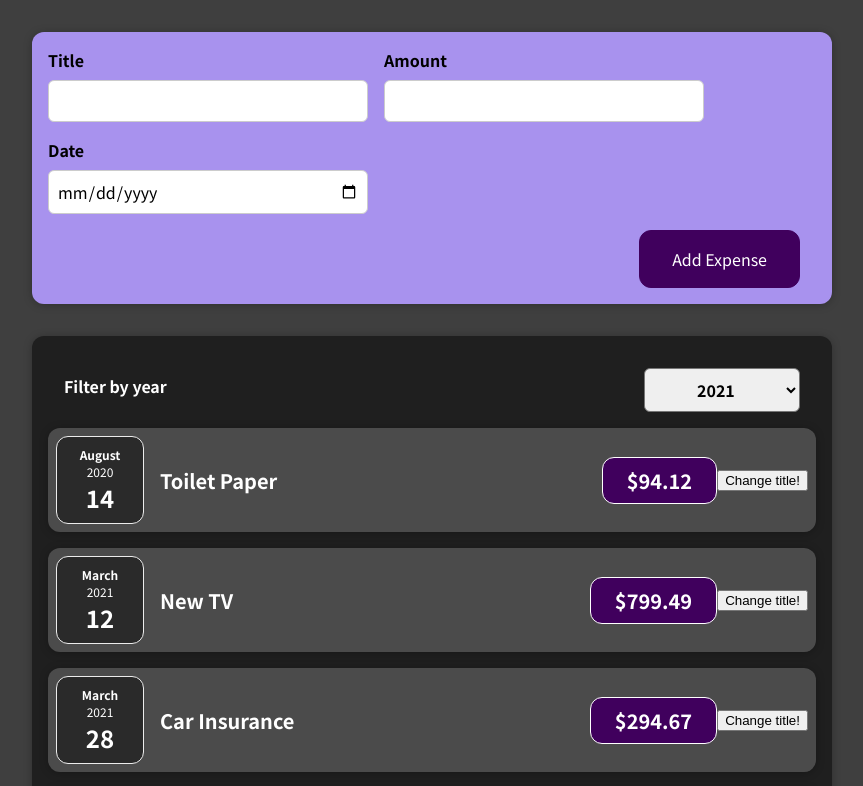
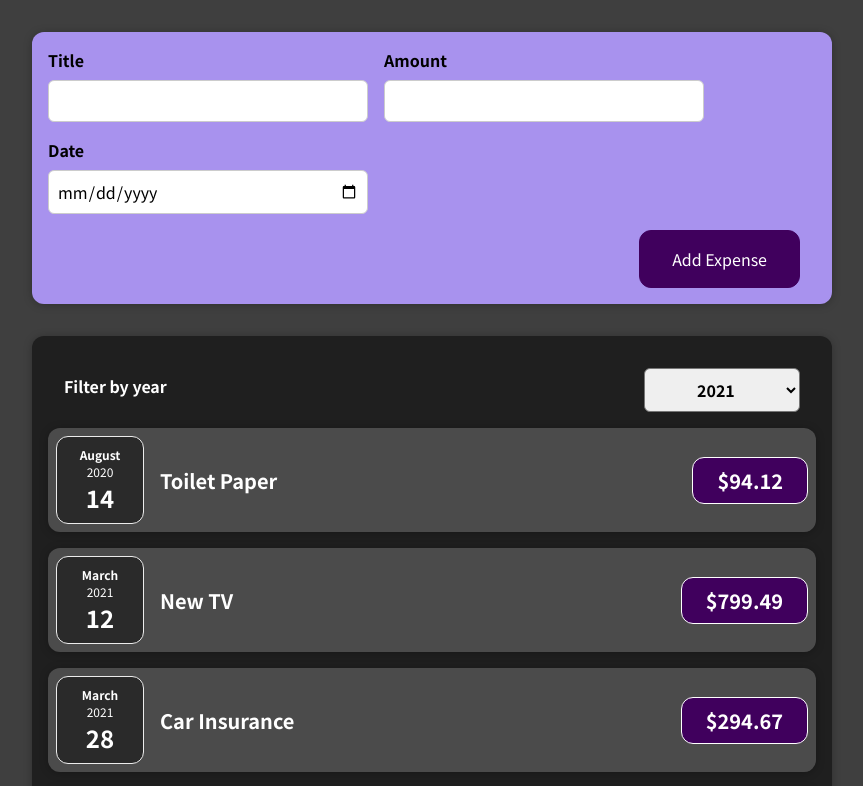
Before and after one commit to dkovalenko95/react-expenses-tracker-app, a React (Create React App) app: page / in a window 1280 px wide. Shown: the top 786 px of the page, without its empty margins (208-1071 px from the left). Built offline with nearby package versions, Linux system fonts and the light colour scheme.

Commit message:
keys added

```diff
--- a/src/App.js
+++ b/src/App.js
@@ -1,11 +1,9 @@
-
-// import React from 'react'; ---> React import was necessary in the past versions(we had to put this import in every component) --> we can still use it to emphasize that React is still being used under the hood here.
-import React from "react";
+import React, { useState } from "react";
 
 import NewExpense from "./components/NewExpense/NewExpense";
 import Expenses from "./components/Expenses/Expenses";
 
-const expenses = [
+const INITIAL_EXPENSES = [
   {
     id: 'e1',
     title: 'Toilet Paper',
@@ -27,16 +25,21 @@ const expenses = [
   },
 ];
 
-const addExpenseHandler = (expense) => {
-  console.log("In App.js!");
-  console.log(expenses);
-  console.log(expense);
-}
+function App() {
+  const [expenses, setExpenses] = useState(INITIAL_EXPENSES);
 
-function App() {
+  const addExpenseHandler = (expense) => {
+    setExpenses((prevExpenses) => {
+      return [expense, ...prevExpenses]
+    }); /* --> spread("...") operator to conect new expense with prevs ones*/
+
+    // console.log(INITIAL_EXPENSES);
+    // console.log(expense);
+  }
+
   return (
     <div>
-      <NewExpense onAddExpese={addExpenseHandler}/>
+      <NewExpense onAddExpense={addExpenseHandler}/>
       <Expenses elements={expenses}/>
     </div>
     // elements points on expenses array
@@ -45,19 +48,3 @@ function App() {
 }
 
 export default App;
-
-
-
-// ALTERNATIVE CODE we would use if we wouldn't use JSX(function App() {return} - as an example)
-
-//  function App() {
-
-  // return React.createElement("div"(1st arg), {here should be attributes of created div}(2nd arg), next arg is a content between opening and closing div tags(can be list of args));
-
-//    return React.createElement(
-//      "div",
-//      {},
-//      React.createElement("h2", {}, "Let's get started"),
-//      React.createElement(Expenses, {elements: expenses})
-//    );
-//  };
--- a/src/components/Expenses/ExpenseItem.js
+++ b/src/components/Expenses/ExpenseItem.js
@@ -1,4 +1,4 @@
-import React, { useState } from "react";
+import React from "react";
 
 import ExpenseDate from "./ExpenseDate";
 import Card from "../UI/Card";
@@ -8,26 +8,14 @@ import "./ExpenseItem.css"
 function ExpenseItem(props) {
   // console.log(props.date); /* --> shows exact expenses array from App.js */
 
-  const [title, setTitle] = useState(props.title);
-
-  const clickHandler = () => {
-    setTitle("Updated!!!");
-    // by calling setTitle func, we're telling React that we wanna assign a new value to this state. And that then also tells React that the component in which this staid was registered with useState should be re-evaluated. And therefore React will go ahead and execute this component function again, and therefore also evaluate this JSX code again.
-    console.log(title);
-  }
-
   return (
     <Card className="expense-item">
-
       <ExpenseDate date={props.date}/>
-
-      <div className="expense-item__description">
-        <h2>{title}</h2>
-        <div className="expense-item__price">${props.amount}</div>
-      </div>
-
-      <button onClick={clickHandler}>Change title!</button>
-  </Card>
+        <div className="expense-item__description">
+          <h2>{props.title}</h2>
+          <div className="expense-item__price">${props.amount}</div>
+        </div>
+    </Card>
   );
 };
 
--- a/src/components/Expenses/Expenses.js
+++ b/src/components/Expenses/Expenses.js
@@ -21,19 +21,12 @@ function Expenses(props) {
     <Card className="expenses">
 
       <ExpensesFilter onCheckFilter={checkFilterHandler} selectedValue={selectedYear} />
-       {/* ExpensesFilter is a controlled component --> whenever we use two-way binding - we are controlling component --> the value which we used in component, like the value we selected in dropdown in ExpenseFilter.js(select tag) is passed on to a parent(from ExpensesFilter to Expenses) component through props and is recieved from the parent component
-
-      --- ExpensesFilter just represents the dropdown and then attaches a couple of listeners or props
-      --- the real logic recites in the parent component(Expenses) and that turns ExpensesFilter into something which is called a controlled component.
-
-      That means both the VALUE, as well as CHANGES to the value are not handled in the component itself(ExpensesFilter) but in a parent(Expenses) component. Expenses component controls the ExpensesFilter component.*/}
-
-
 
       {/* DYNAMIC rendering one ExpenseItem per element in the array */}
       {/* single curly braces "{}" - means the executing the dynamic expression(where JS expressions can be executed) in JSX code */}
-      {props.elements.map(expenseElem => (
+      {props.elements.map((expenseElem, index) => (
         <ExpenseItem
+          key={expenseElem.id} /* key - is a prop, some sort of identifier */
           title={expenseElem.title}
           amount={expenseElem.amount}
           date={expenseElem.date}
@@ -44,27 +37,3 @@ function Expenses(props) {
 }
 
 export default Expenses;
-
-
-
-// STATIC rendering of Expense items
-/* <ExpenseItem
-title={props.elements[0].title}
-amount={props.elements[0].amount}
-date={props.elements[0].date}
-/>
-<ExpenseItem
-title={props.elements[1].title}
-amount={props.elements[1].amount}
-date={props.elements[1].date}
-/>
-<ExpenseItem
-title={props.elements[2].title}
-amount={props.elements[2].amount}
-date={props.elements[2].date}
-/>
-<ExpenseItem
-title={props.elements[3].title}
-amount={props.elements[3].amount}
-date={props.elements[3].date}
-/> */
--- a/src/components/Expenses/ExpensesFilter.js
+++ b/src/components/Expenses/ExpensesFilter.js
@@ -3,7 +3,6 @@ import React from 'react';
 import './ExpensesFilter.css';
 
 const ExpensesFilter = (props) => {
-
   const setFilterHandler = (event) => {
     // reaching onChangeYear from Expenses.js via props
     props.onCheckFilter(event.target.value)
@@ -24,7 +23,6 @@ const ExpensesFilter = (props) => {
       </div>
     </div>
   );
-
 };
 
 export default ExpensesFilter;
--- a/src/components/NewExpense/NewExpense.js
+++ b/src/components/NewExpense/NewExpense.js
@@ -12,8 +12,8 @@ function NewExpense(props) {
     };
     props.onAddExpense(expenseData); /* --> same concept as in ExpenseForm comp(line 33); there also a concept named "LIFTING-STATE-UP" - we're lifting up "expenseData" to the App.js comp, so after we could pass it to Expense comp; LIFTING-STATE-UP - moving data from child comp to some parent comp to to either use it there or to then pass it down to some other child comp. */
 
-    console.log(expenseData);
-    console.log(enteredExpenseData);
+    // console.log(expenseData);
+    // console.log(enteredExpenseData);
   }
 
   return (
```
Also changed, not shown: src/components/NewExpense/ExpenseForm.js (+0 -42 lines).
